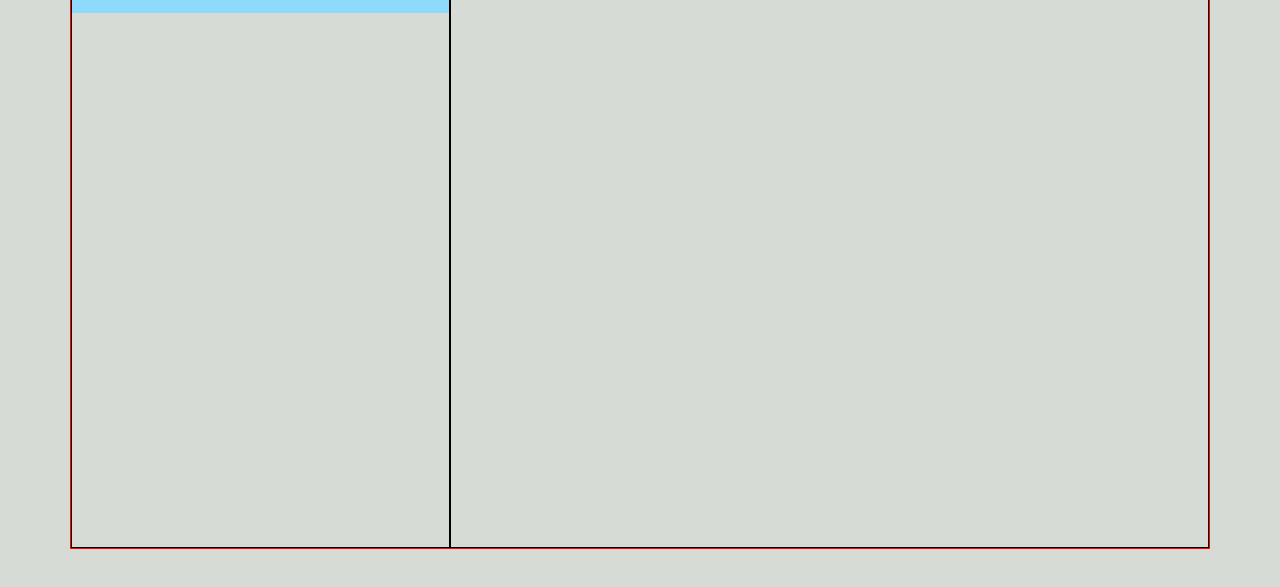
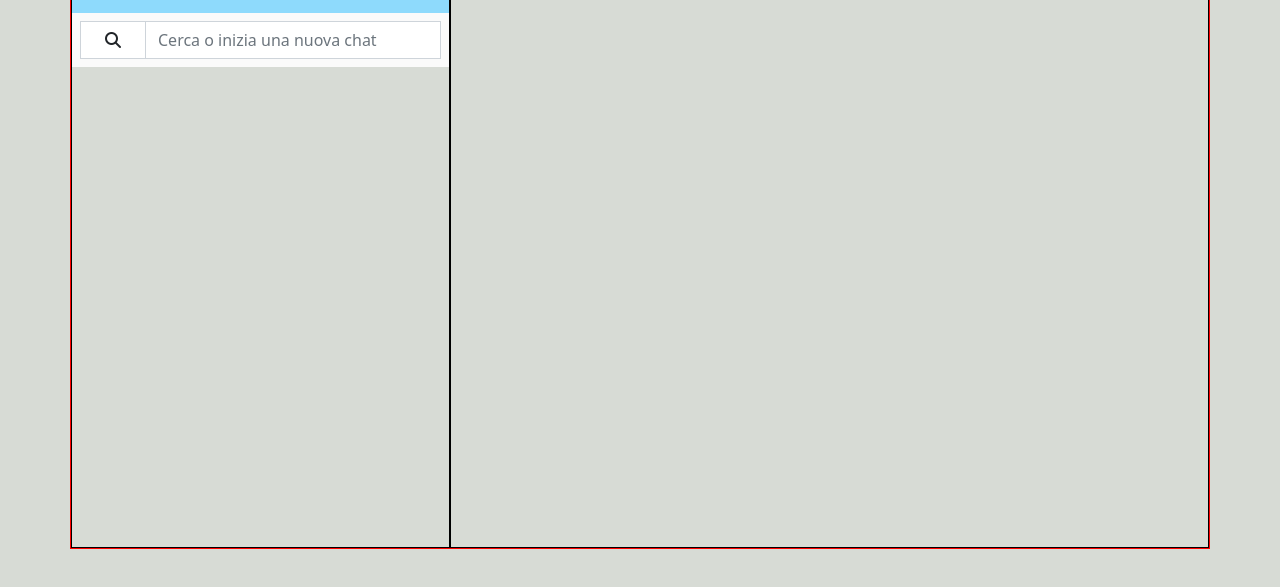
Before and after one commit to xGIANOx/vue-boolzapp, a plain HTML site: page index.html in a window 1280 px wide. Shown: the part 205-792 px from the top of the page. Drawn offline with nearby package versions, Linux system fonts and the light colour scheme; a script that the page names is missing.

Commit message:
[add] search bar [fix] background gradient

```diff
--- a/assets/css/style.css
+++ b/assets/css/style.css
@@ -3,7 +3,7 @@ body{
 }
 
 #app{
-    background: linear-gradient(180deg, rgba(0,150,136,1) 15%, rgba(215,219,213,1) 15%);
+    background: linear-gradient(180deg, rgba(0,150,136,1) 25%, rgba(215,219,213,1) 25%);
     height: 100%;
     padding-top: 1rem;
 }
@@ -51,3 +51,11 @@ img{
 .notifiche{
     color: #6e6d6d;
 }
+
+.search_btn{
+    background-color: white;
+}
+
+.search_bar{
+    background-color: #fafafa;
+}
--- a/index.html
+++ b/index.html
@@ -37,6 +37,13 @@
                         <a href="#" class="notifiche">Attiva notifiche desktop</a>
                     </div>
                 </div>
+                <!-- SEARCH BAR -->
+                <div class="search_bar p-2">
+                    <div class="input-group">
+                        <button class="input-group-text rounded-0 search_btn ps-4 pe-4" id=""><i class="fa-solid fa-magnifying-glass"></i></button>
+                        <input type="text" class="form-control rounded-0" placeholder="Cerca o inizia una nuova chat" aria-label="Username" aria-describedby="basic-addon1">
+                      </div>
+                </div>
             </div>
             <div class="col-8 right">Lorem ipsum dolor sit amet consectetur adipisicing elit. Id eum consequatur natus, omnis quos aperiam est maxime perferendis, odit distinctio quod ea dicta delectus illo debitis animi sunt repellat dolore?</div>
         </div>
```
